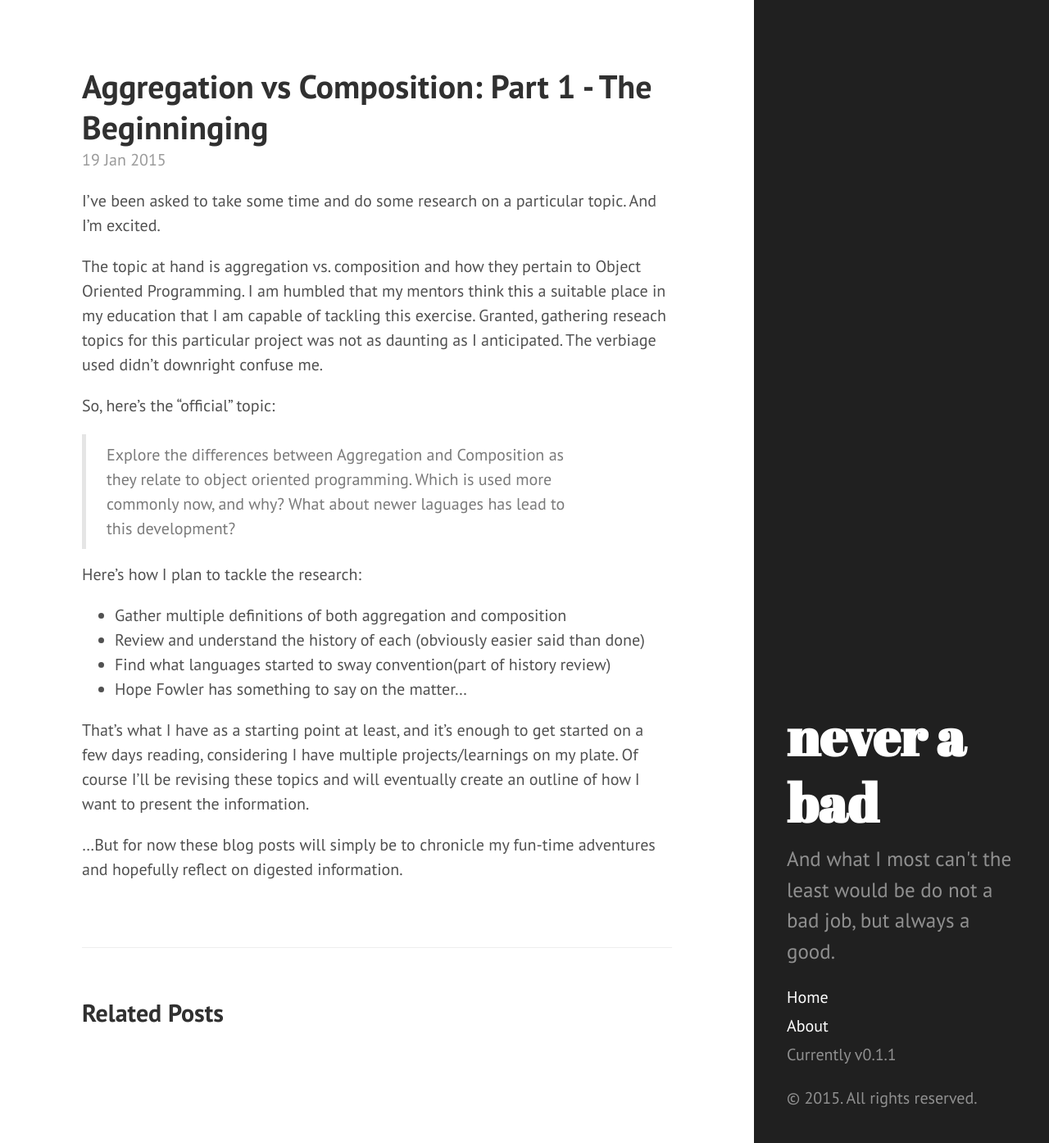
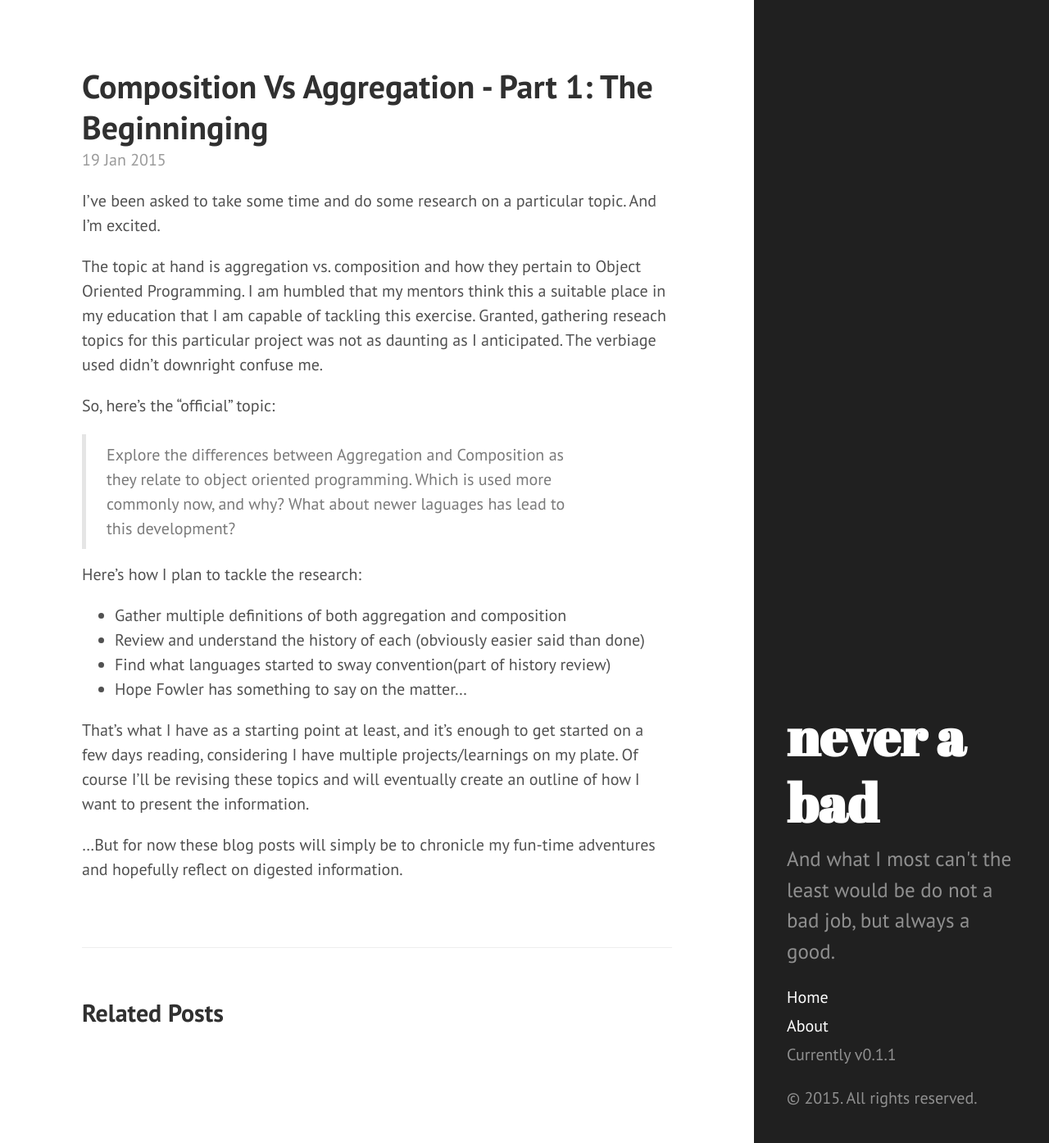
Before and after one commit to necampanini/never-a-bad, a Jekyll site: the page built from _posts/2015-01-19-CompositionVsAggregationPart1.md, in a window 1280 px wide and 1395 px high. Shown: the whole window at 82% size. Built offline with Jekyll 4.4.1, drawn with Linux system fonts in a browser that asks for light colours; Markdown is read by kramdown in place of the engine named in the settings.

```diff
--- a/_posts/2015-01-19-Research Project-Part 1.md
+++ b/_posts/2015-01-19-CompositionVsAggregationPart1.md
@@ -1,6 +1,6 @@
 ---
 layout: post
-title: Aggregation vs Composition&#58; Part 1 - The Beginninging
+title: Composition Vs Aggregation - Part 1&#58; The Beginninging
 ---
 
 I've been asked to take some time and do some research on a particular topic. And I'm excited.
```
